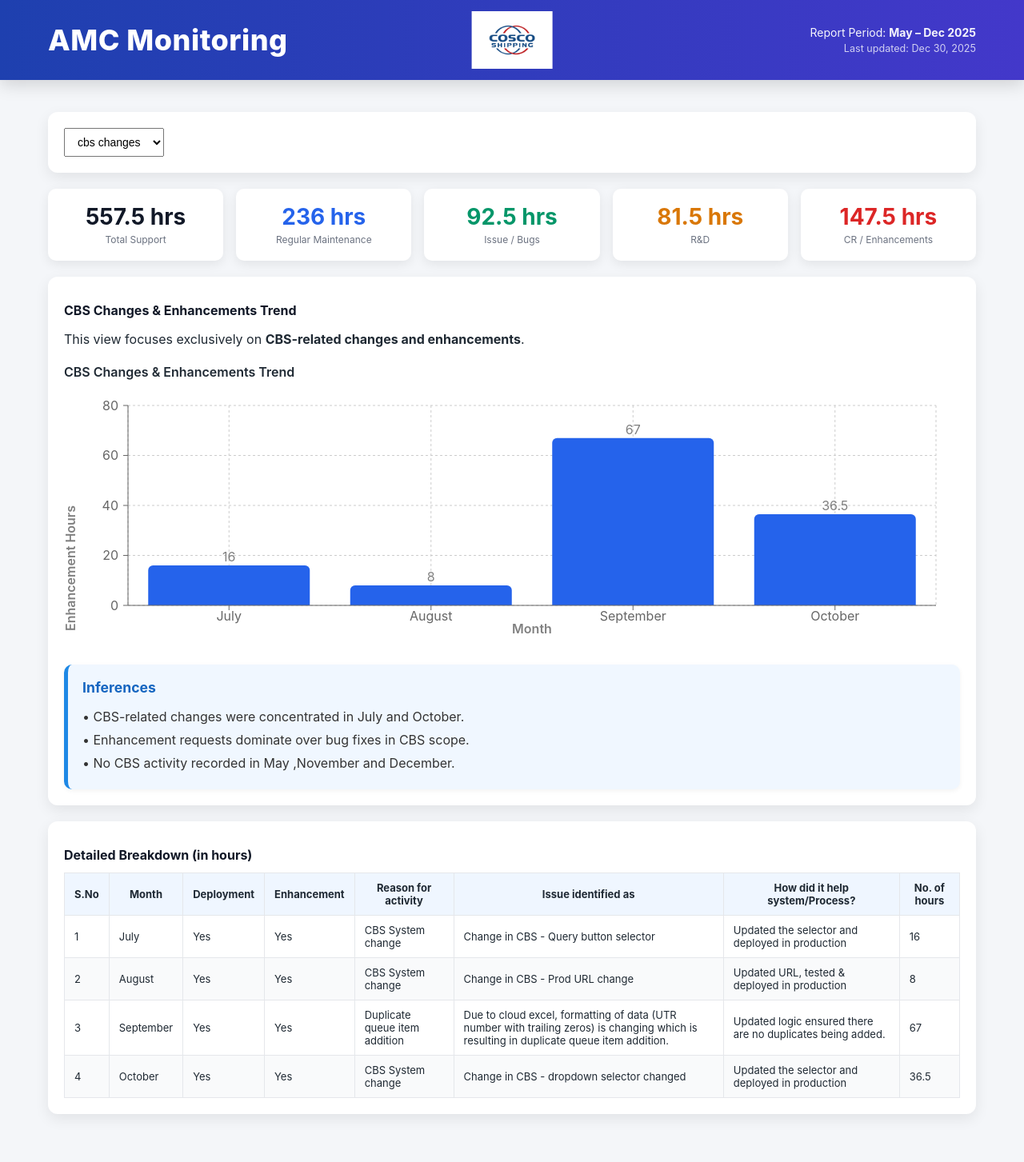
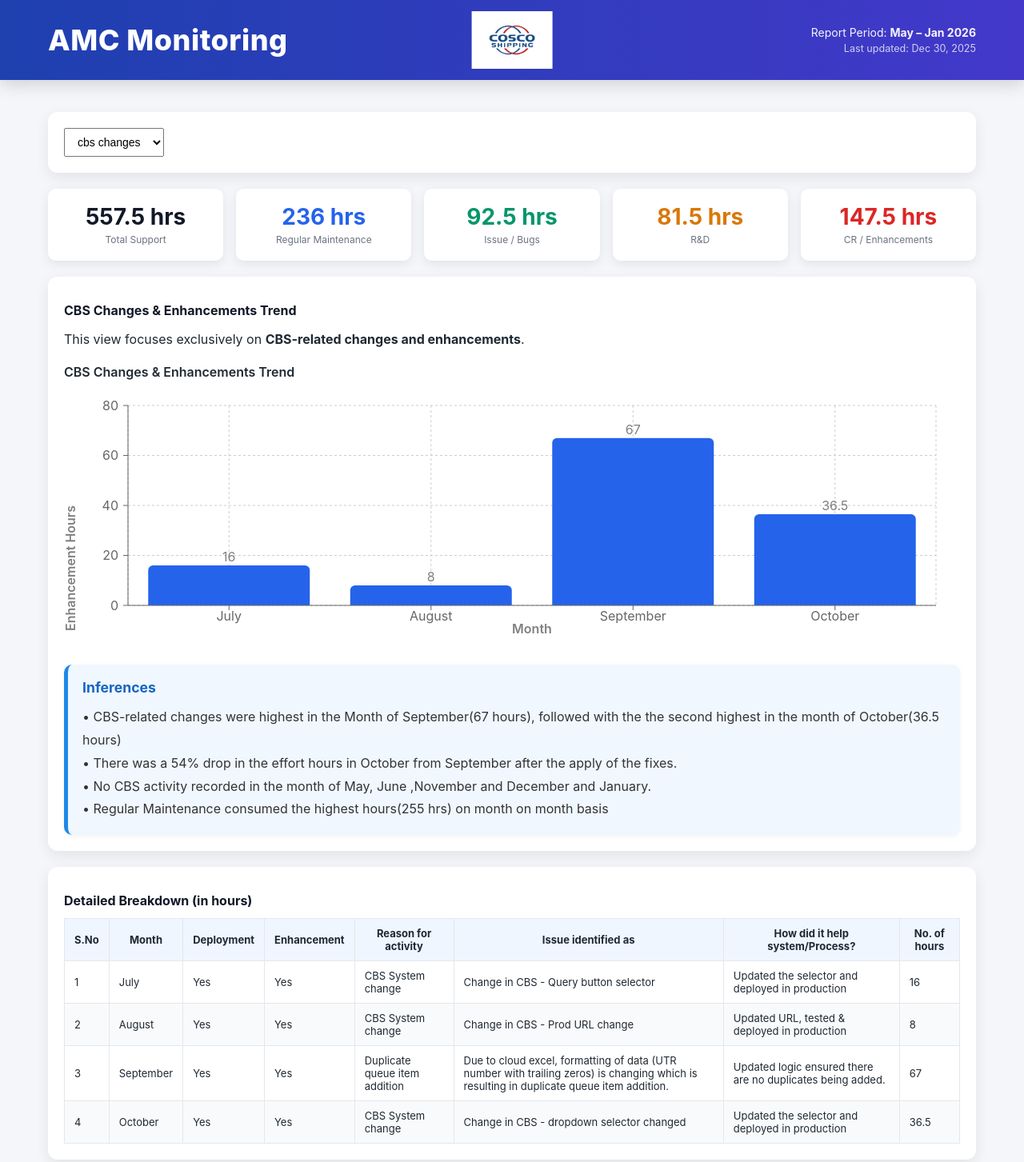
Before and after one commit to ManchandaRahul/cosco_amc_dynamic_monitoring, a React (Create React App) app in the folder frontend/: page / in a window 1280 px wide. Shown: the top 1453 px of the page at 80% size. Built offline with nearby package versions, Linux system fonts and the light colour scheme.

Commit message:
Change some inferences in the summary and cbs sheet

```diff
--- a/frontend/public/notes.json
+++ b/frontend/public/notes.json
@@ -1,9 +1,9 @@
 {
   "Summary": {
-    "inferences": "• Total support effort peaked in September 2025 \n• Regular Maintenance consistently accounts for ~40-50% of monthly effort.\n• The highest hours were recorded for issue/bug fixes in November 2025, R&D activities in October 2025, and regular maintenance in September 2025."
+    "inferences": "• The total support hours from May'25-Jan'26 is 590.5, where the highest hours were in September(147 hrs) with the most hours(67 hrs) being used in CR/ Enhancement and the other hours(34 hrs) being utilised in R&D followed by the second highest in the month of October(108 hours) with the most hours(47.5 hrs) being used in R&D and the other hours(36.5) being used in CR/Enhancement. October amounted for reduced hours since the fixes were applied. \n • January amounted for the least hours(25 hours).\n • The highest hours for Issues/Bug was in Nov(43 hrs)\n • The Highest Effort Hours(67 hours) for CR/Enhancement was in the month of Sept."
   },
   "cbs changes": {
-    "inferences": "• CBS-related changes were concentrated in July and October.\n• Enhancement requests dominate over bug fixes in CBS scope.\n• No CBS activity recorded in May ,November and December."
+    "inferences": "•  CBS-related changes were highest in the Month of September(67 hours), followed with the the second highest in the month of October(36.5 hours)\n• There was a 54% drop in the effort hours in October from September after the apply of the fixes.\n• No CBS activity recorded in the month of May, June ,November and December and January.\n• Regular Maintenance consumed the highest hours(255 hrs) on month on month basis"
   },
   "Master": {
     "inferences": "• Regular Maintenance is the largest category, making up ~45% of total effort.\n• Issue/Bug resolution shows seasonal spikes."
--- a/frontend/src/App.js
+++ b/frontend/src/App.js
@@ -139,7 +139,7 @@
   const summary = sheets?.Summary;
   const kpis = computeKpisFromSummary(summary);
 
-  const monthOrder = ["May-25", "Jun-25", "Jul-25", "Aug-25", "Sep-25", "Oct-25", "Nov-25", "Dec-25"];
+  const monthOrder = ["May-25", "Jun-25", "Jul-25", "Aug-25", "Sep-25", "Oct-25", "Nov-25", "Dec-25","Jan-26"];
 
   const monthDisplay = {
     "May-25": "May 2025",
@@ -149,7 +149,8 @@
     "Sep-25": "September 2025",
     "Oct-25": "October 2025",
     "Nov-25": "November 2025",
-    "Dec-25": "December 2025"
+    "Dec-25": "December 2025",
+    "Jan-26": "January 2026"
   };
 
   const uniqueMonths = Array.from(
@@ -228,7 +229,7 @@
           <div className="header-meta">
             <div style={{ textAlign: 'right' }}>
               <span>Report Period: </span>
-              <strong>May – Dec 2025</strong>
+              <strong>May – Jan 2026</strong>
               {formatLastUpdated && (
                 <span style={{ display: 'block', marginTop: '4px', fontSize: '0.9em', opacity: 0.8 }}>
                   Last updated: {formatLastUpdated}
@@ -388,9 +389,11 @@
                 setSelectedMasterCategory("All");
               }}
             >
-              {Object.keys(sheets).map((sheet) => (
-                <option key={sheet} value={sheet}>{sheet}</option>
-              ))}
+{Object.keys(sheets)
+  .filter(sheet => !/^Sheet\d+$/i.test(sheet))   // 👈 removes Sheet1/2/3
+  .map((sheet) => (
+    <option key={sheet} value={sheet}>{sheet}</option>
+))}
             </select>
           </div>
         )}
```
